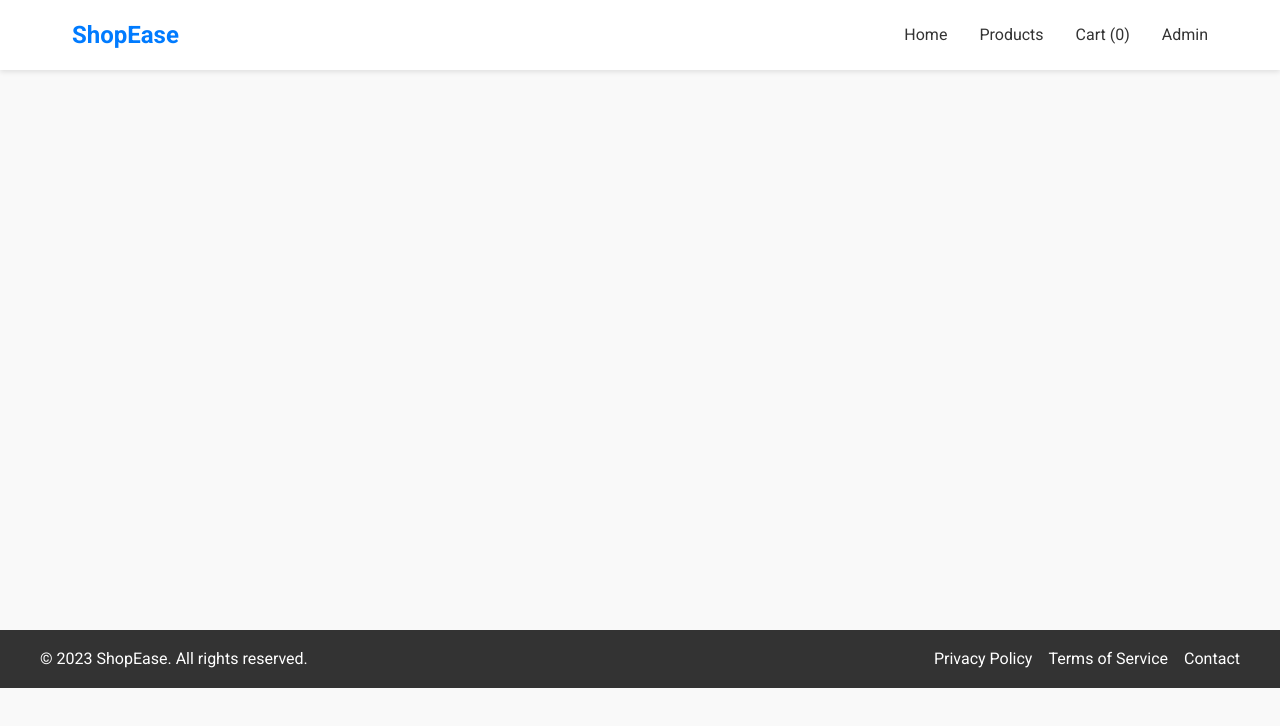
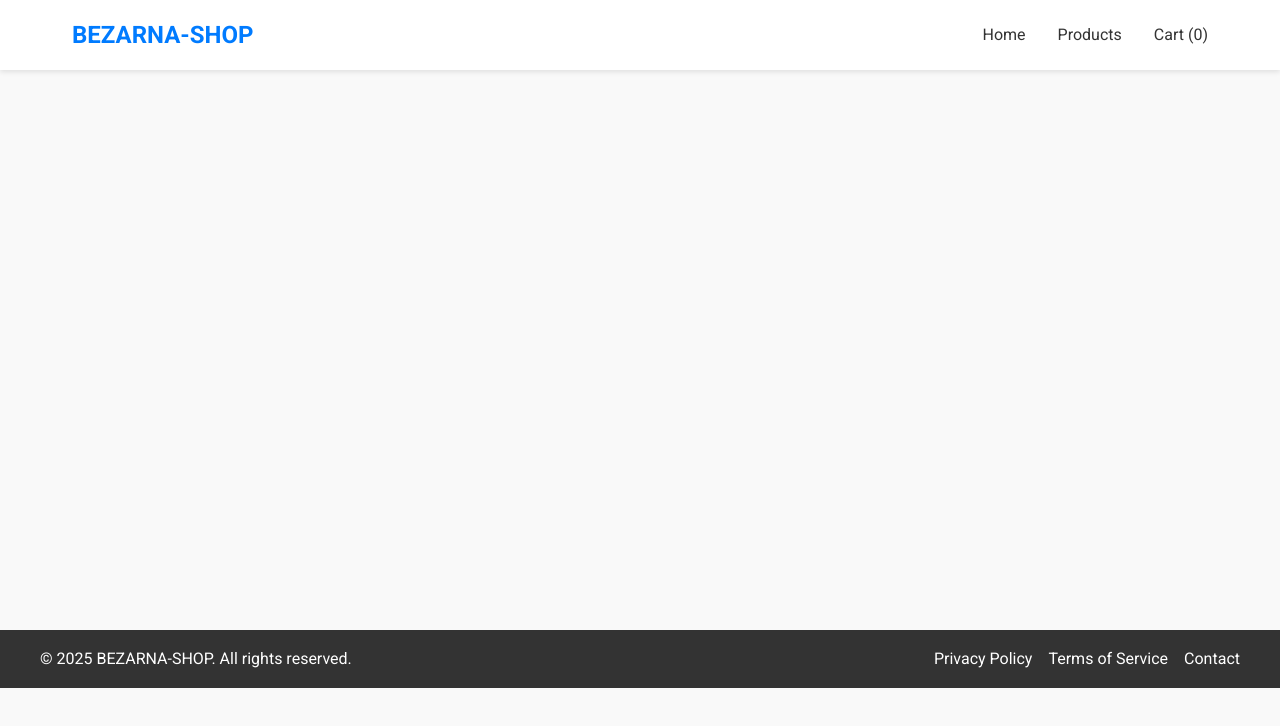
Before and after one commit to slaysaid20-hue/BEZARNA-SHOP, a plain HTML site: page index.html in a window 1280 px wide. Drawn offline with Linux system fonts and the light colour scheme.

Commit message:
Update index.html

```diff
--- a/index.html
+++ b/index.html
@@ -10,12 +10,12 @@
 <body>
     <header>
         <nav>
-            <div class="logo">ShopEase</div>
+            <div class="logo">BEZARNA-SHOP</div>
             <ul>
                 <li><a href="#home">Home</a></li>
                 <li><a href="#products">Products</a></li>
                 <li><a href="#cart">Cart (<span id="cart-count">0</span>)</a></li>
-                <li><a href="#admin">Admin</a></li>
+
             </ul>
         </nav>
     </header>
@@ -24,7 +24,7 @@
     </main>
     <footer>
         <div class="footer-content">
-            <p>&copy; 2023 ShopEase. All rights reserved.</p>
+            <p>&copy; 2025 BEZARNA-SHOP. All rights reserved.</p>
             <ul>
                 <li><a href="#">Privacy Policy</a></li>
                 <li><a href="#">Terms of Service</a></li>
```
